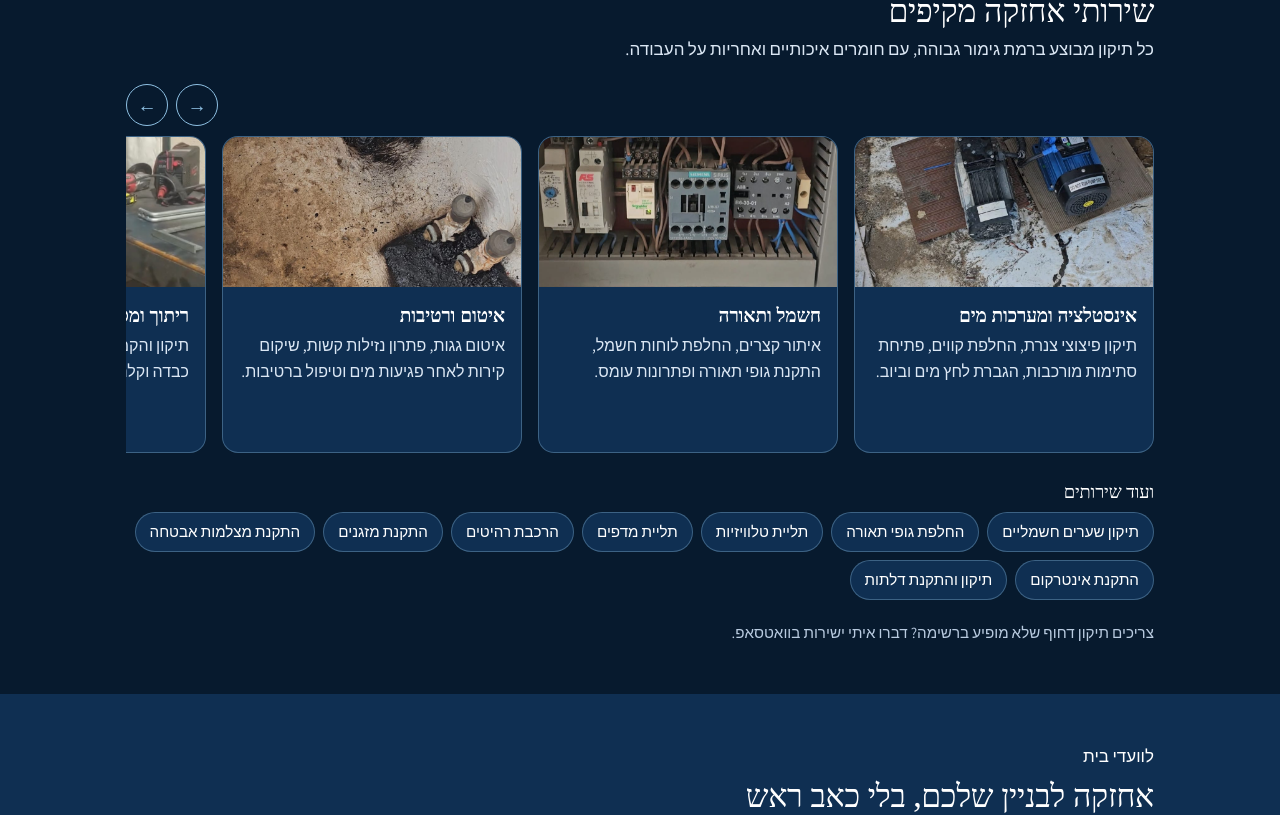
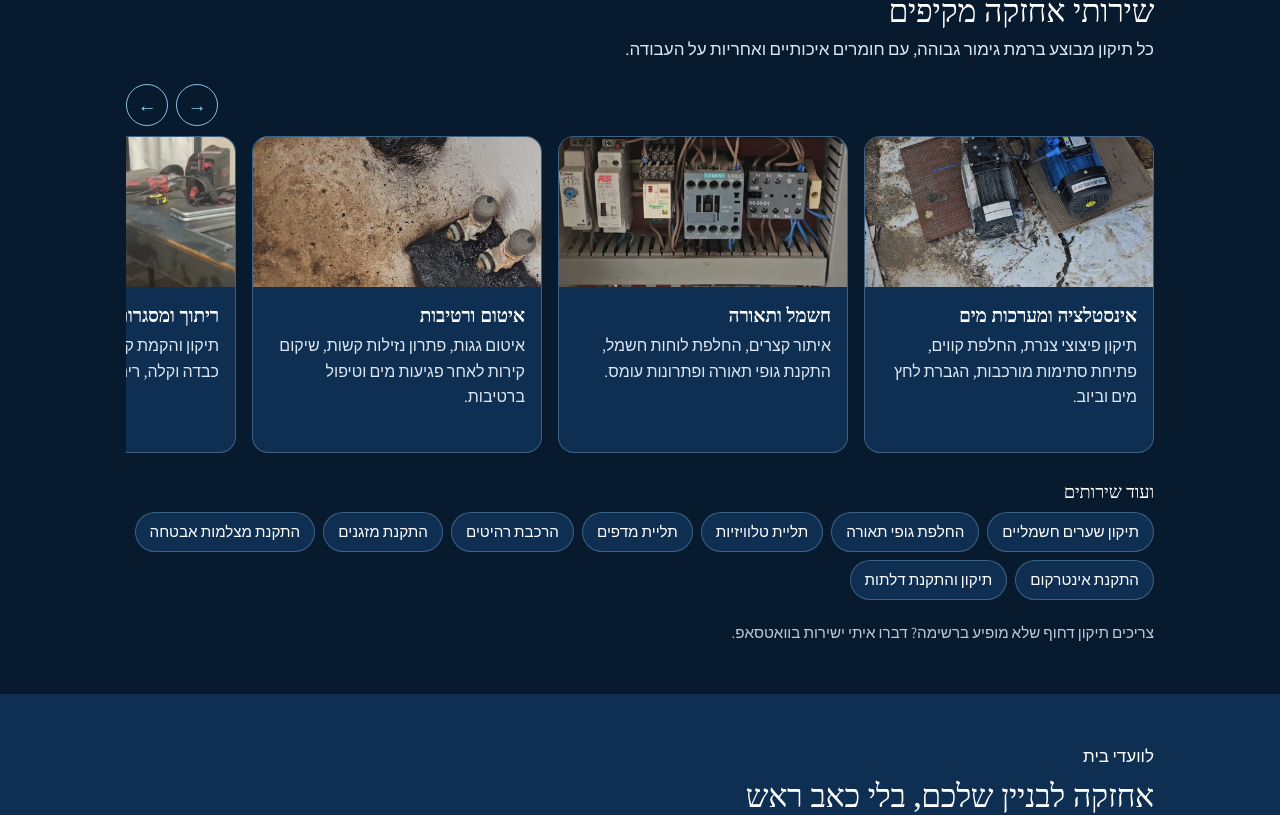
Before and after one commit to nikaion-shlomi/handyman, a React (Vite) app: page / in a window 1280 px wide. Shown: the part 799-1614 px from the top of the page. Built offline with nearby package versions, Linux system fonts and the light colour scheme; a web font is replaced by a local one.

Commit message:
Add files via upload

```diff
--- a/src/styles.css
+++ b/src/styles.css
@@ -200,3 +200,4 @@ html[dir="ltr"] .premium-card-text { text-align: left; }
 .carousel::-webkit-scrollbar { display: none; }
 .carousel > * { flex: 0 0 min(300px, 84%); scroll-snap-align: start; }
 .carousel--text > * { flex-basis: min(340px, 86%); }
+.carousel--card > * { flex-basis: min(290px, 82%); }
```
